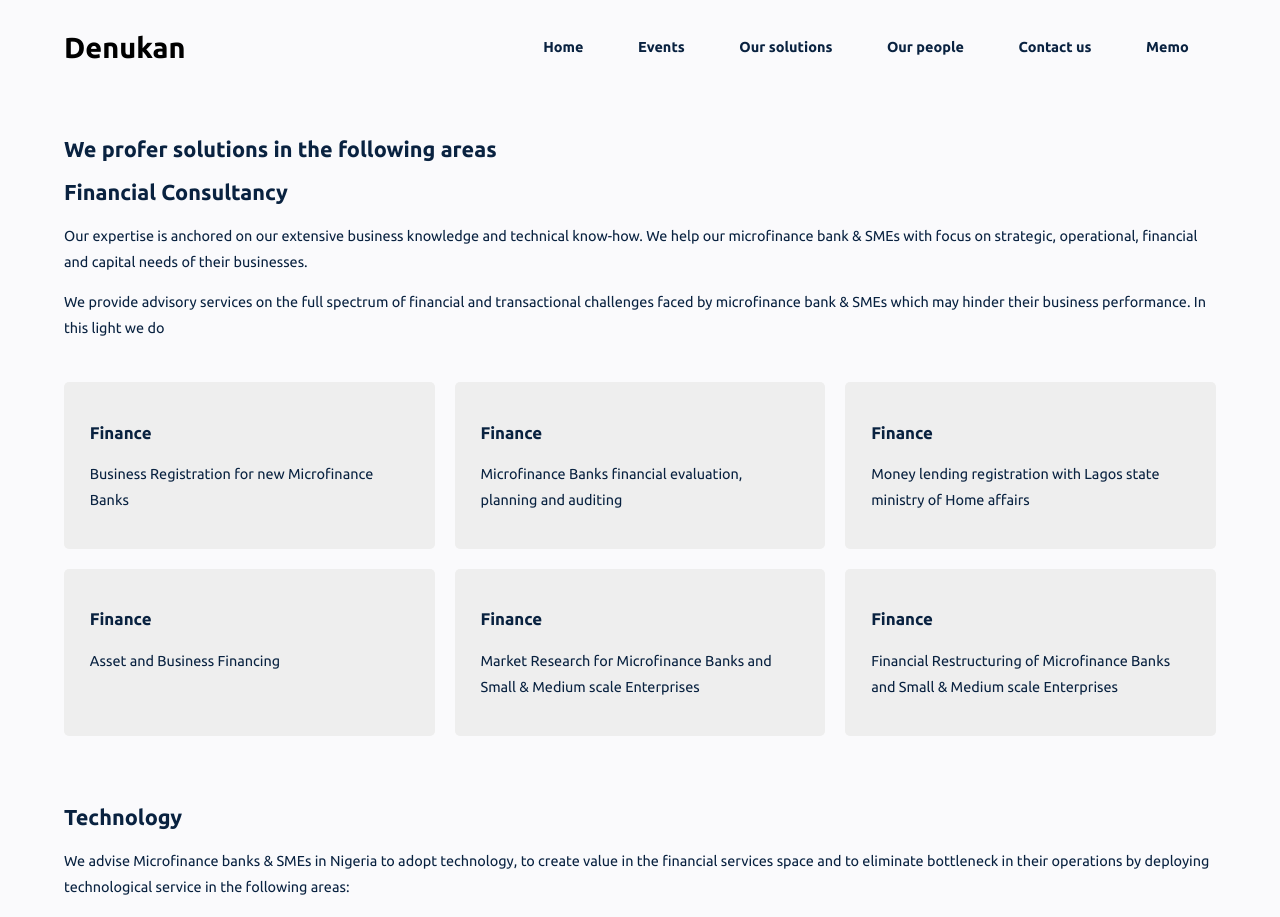
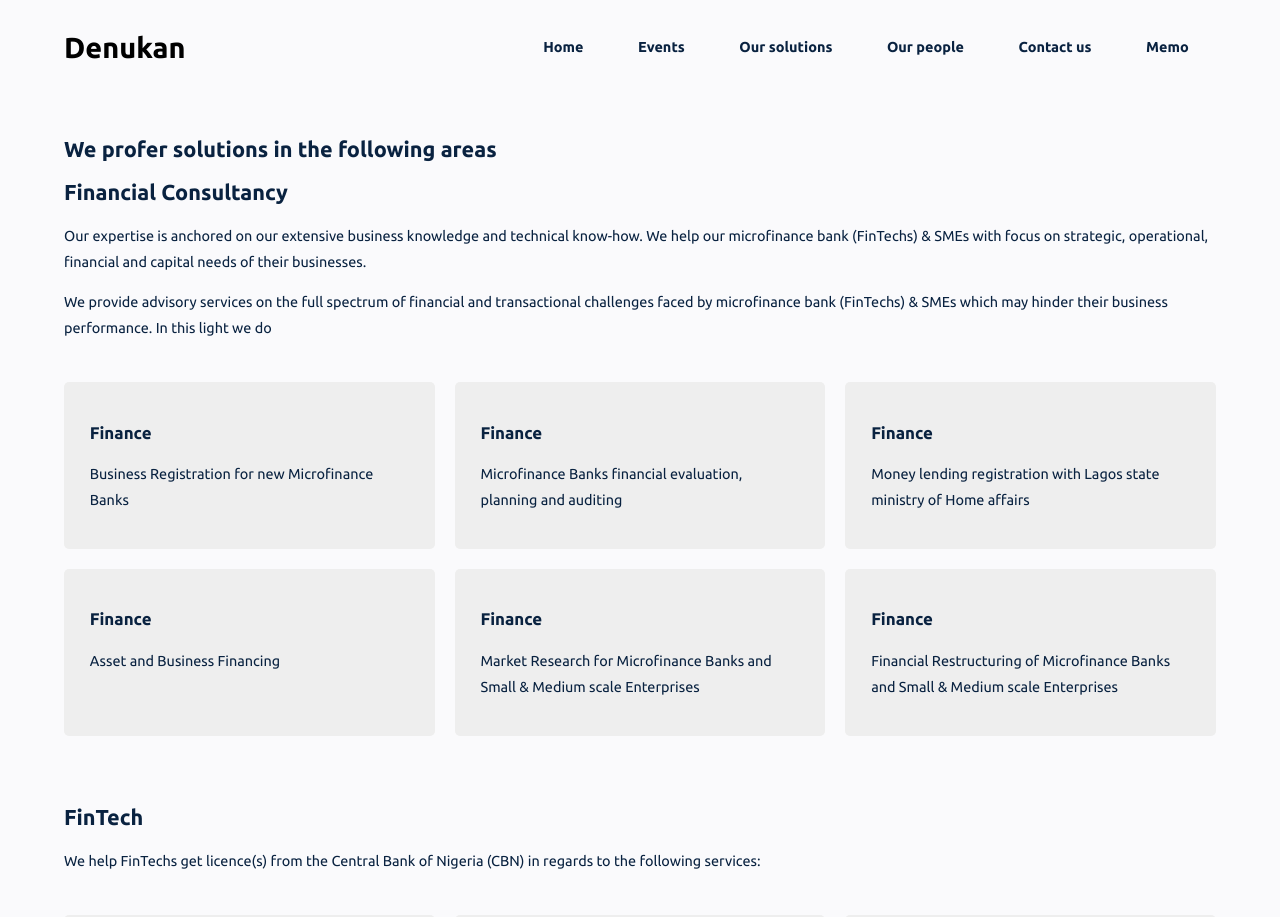
Before and after one commit to Krex-Technology/krextechweb, a React (Create React App) app: page /our_solutions in a window 1280 px wide. Shown: the top 917 px of the page. Built offline with nearby package versions, Linux system fonts and the light colour scheme.

Commit message:
other geo locations

```diff
--- a/src/Components/contact/Contact.js
+++ b/src/Components/contact/Contact.js
@@ -1,6 +1,6 @@
 import React, { useState } from "react";
 import emailjs from "@emailjs/browser";
-import { ContactWrapper } from "./contactStyles";
+import { ContactWrapper, OfficesWrapper } from "./contactStyles";
 
 const Contact = () => {
    const [mailData, setMailData] = useState({
@@ -46,6 +46,7 @@
    };
 
    return (
+      <>
          <ContactWrapper>
             <div className="contentWrapper">
                <div className="mapwrapper">
@@ -126,6 +127,32 @@
                </div>
             </div>
          </ContactWrapper>
+         <OfficesWrapper>
+            <h2>Our Branches Are:</h2>
+         </OfficesWrapper>
+         <OfficesWrapper>
+            <div className="card">
+               <h3>Denukan Network Limited, Ojota</h3>
+               <a href="http://maps.google.com/maps?q=denukan+network+limited+ojota">
+                  <h4>
+                     Block 17, Suits 2 Odua international shopping complex,
+                     Ojota, Lagos
+                  </h4>
+               </a>
+               <p>Click address to see location on map</p>
+            </div>
+
+            <div className="card">
+               <h3>Idi-Igba Ilora Oyo Denukan CICS Limited</h3>
+               <a href="http://maps.google.com/maps?q=1,+idi-igba,+ilora">
+                  <h4>1, Idi-igba, Old Oyo Ibadan Road Ilora Oyo State</h4>
+               </a>
+               <p>Click address to see location on map</p>
+            </div>
+         </OfficesWrapper>
+         <br />
+         <br />
+      </>
    );
 };
 
--- a/src/Components/contact/contactStyles.js
+++ b/src/Components/contact/contactStyles.js
@@ -94,3 +94,35 @@
 }
 
 `;
+
+export const OfficesWrapper = Styled.div`
+width: 90%;
+max-width: 1470px;
+margin: auto;
+display: grid;
+grid-template-columns: repeat(2, 1fr);
+gap: 3rem;
+
+.card{
+  width: 100%;
+  background: #eeeeee;
+  padding: 2rem 2.5rem;
+  border-radius: 5px;
+}
+
+/* .card:hover{
+         background: ${({ theme }) => theme.colors?.side};
+         color: ${({ theme }) => theme.colors?.white};
+         transform: scale(1.05);
+         box-shadow: rgba(0, 0, 0, 0.35) 0px 5px 15px;
+         -webkit-transform: scale3d(1.2, 1.2, 1);
+         transform: scale3d(1.05, 1.05, 1);
+         transition: all 0.5s linear;
+      } */
+
+@media screen and (max-width: 799px) {
+  width:100%;
+  grid-template-columns: repeat(1, 1fr);
+}
+
+`;
--- a/src/Pages/Solutions/Solutions.js
+++ b/src/Pages/Solutions/Solutions.js
@@ -1,8 +1,7 @@
 import React from "react";
-import { solutionData } from "./solutionsData";
+import { solutionData, solutionDataOne } from "./solutionsData";
 import { solutionDataTwo } from "./solutionsData";
 import { SolutionWrapper } from "./solutionsStyles";
-
 
 const Solutions = () => {
    return (
@@ -11,18 +10,37 @@
          <h2>Financial Consultancy</h2>
          <p>
             Our expertise is anchored on our extensive business knowledge and
-            technical know-how. We help our microfinance bank & SMEs with focus
-            on strategic, operational, financial and capital needs of their
-            businesses.
+            technical know-how. We help our microfinance bank (FinTechs) & SMEs
+            with focus on strategic, operational, financial and capital needs of
+            their businesses.
          </p>
          <p>
             We provide advisory services on the full spectrum of financial and
-            transactional challenges faced by microfinance bank & SMEs which may
-            hinder their business performance. In this light we do
+            transactional challenges faced by microfinance bank (FinTechs) &
+            SMEs which may hinder their business performance. In this light we
+            do
          </p>
          <br />
          <div className="solutionsWrapper">
             {solutionData.map((item, index) => {
+               return (
+                  <div key={index} className="solutionWrapper">
+                     <h3>{item.title}</h3>
+                     <p>{item.content}</p>
+                  </div>
+               );
+            })}
+         </div>
+         <br />
+         <br />
+         <h2>FinTech</h2>
+         <p>
+            We help FinTechs get licence(s) from the Central Bank of
+            Nigeria (CBN) in regards to the following services:
+         </p>
+         <br />
+         <div className="solutionsWrapper">
+            {solutionDataOne.map((item, index) => {
                return (
                   <div key={index} className="solutionWrapper">
                      <h3>{item.title}</h3>
--- a/src/Pages/Solutions/solutionsData.js
+++ b/src/Pages/Solutions/solutionsData.js
@@ -29,6 +29,40 @@
    },
 ];
 
+export const solutionDataOne = [
+   {
+      title: "FinTech",
+      content: "Agency Banking",
+   },
+   {
+      title: "FinTech",
+      content: "Payment Terminal Service Provider (PTSP)",
+   },
+   {
+      title: "FinTech",
+      content: "Payment Solutions Service Provider (PSSP",
+   },
+   {
+      title: "FinTech",
+      content: "Mobile Money Operator (MMO)",
+   },
+   {
+      title: "FinTech",
+      content: "Microfinance Bank Licence",
+   },
+   {
+      title: "FinTech",
+      content: "Commercial Bank Licence",
+   },
+   {
+      title: "FinTech",
+      content: "International Money Transfer Operators (IMTO)",
+   },   {
+      title: "FinTech",
+      content: "Super Agent Licence",
+   },
+];
+
 export const solutionDataTwo = [
    {
       title: "Technology",
```
Lines whose indentation alone changed are shown as unchanged.
